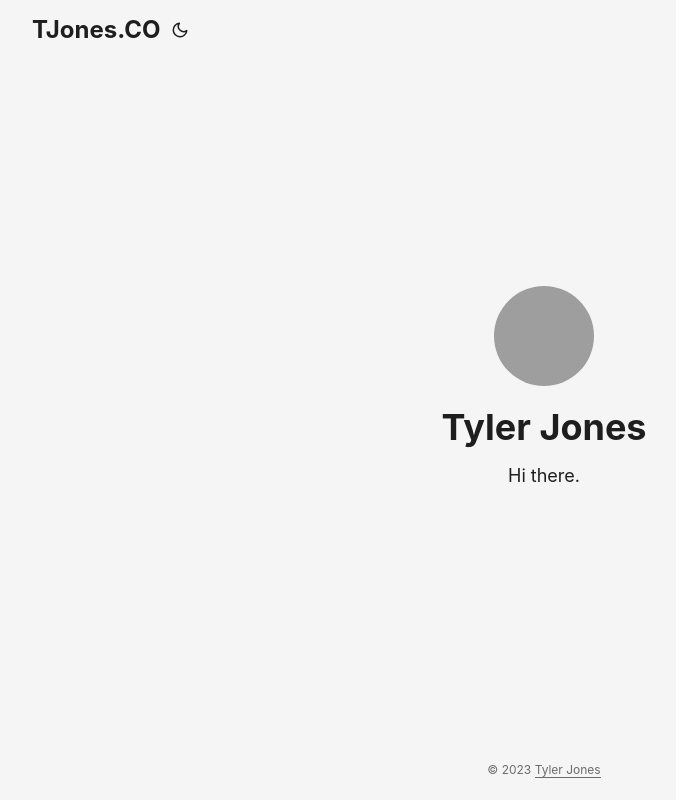
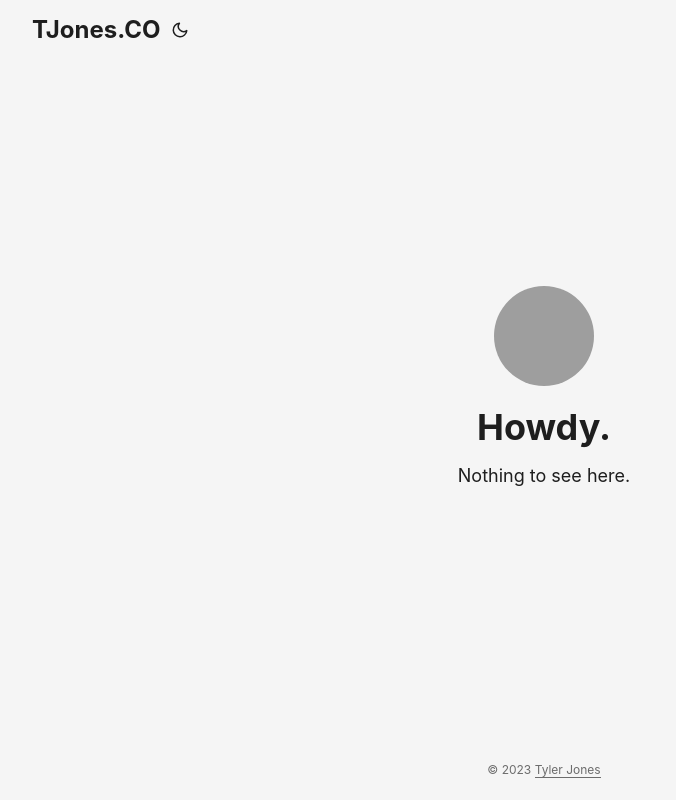
Before and after one commit to Jexetic/tjones.co, a plain HTML site: page index.html in a window 1280 px wide. Shown: the whole page, without its empty margins (96-772 px from the left). Drawn offline with Linux system fonts and the light colour scheme; grey boxes are pictures that could not be loaded.

Commit message:
update homepage

```diff
--- a/index.html
+++ b/index.html
@@ -127,8 +127,8 @@
     <div class="profile_inner">
         <img draggable="false" src="https://www.tjones.co/img/pfp.jpeg" alt="Tyler Jones Profile Picture" title="Tyler Jones Profile Picture"
             height="100" width="100" />
-        <h1>Tyler Jones</h1>
-        <span>Hi there.</span><div class="social-icons">
+        <h1>Howdy.</h1>
+        <span>Nothing to see here.</span><div class="social-icons">
 </div>
 
     </div>
```
